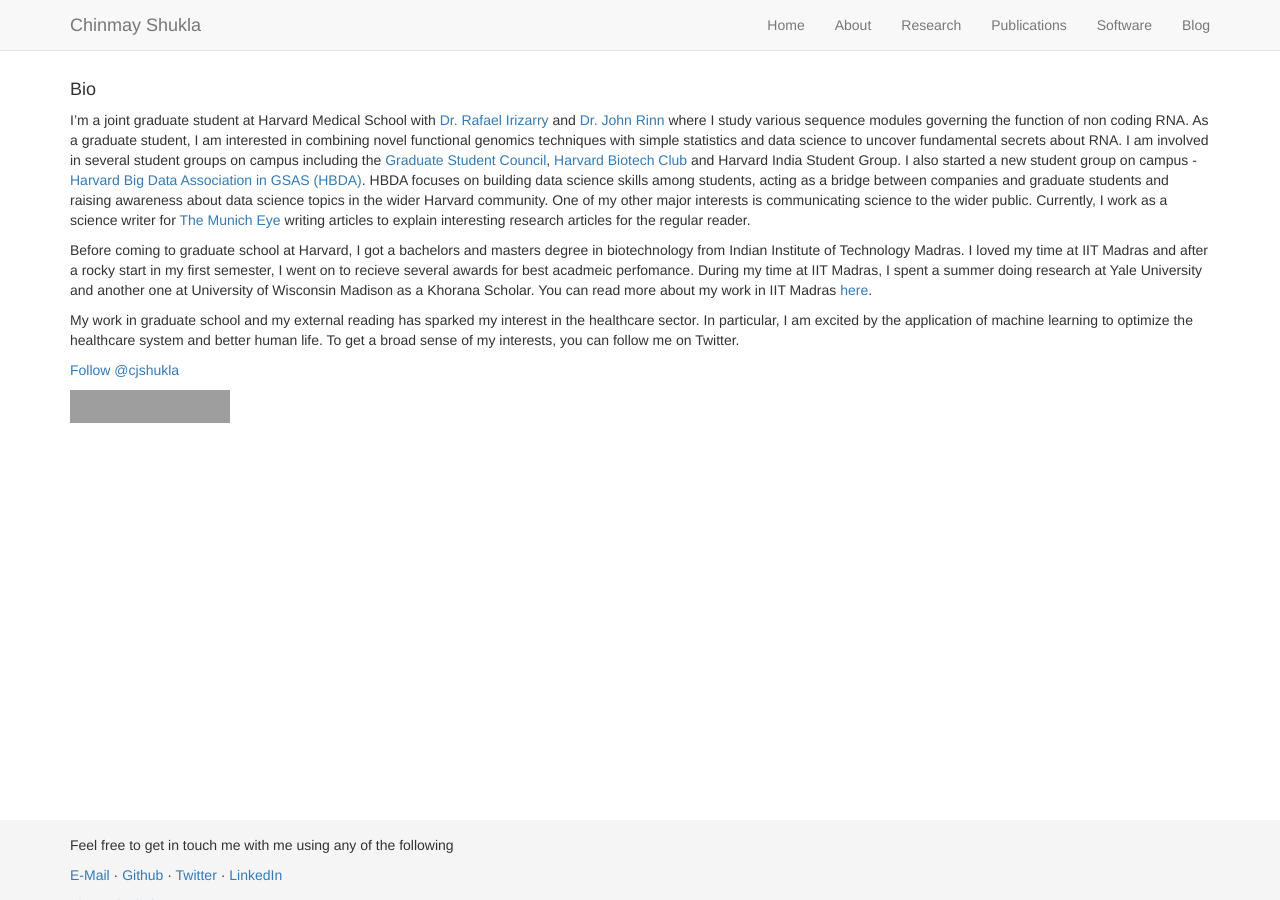
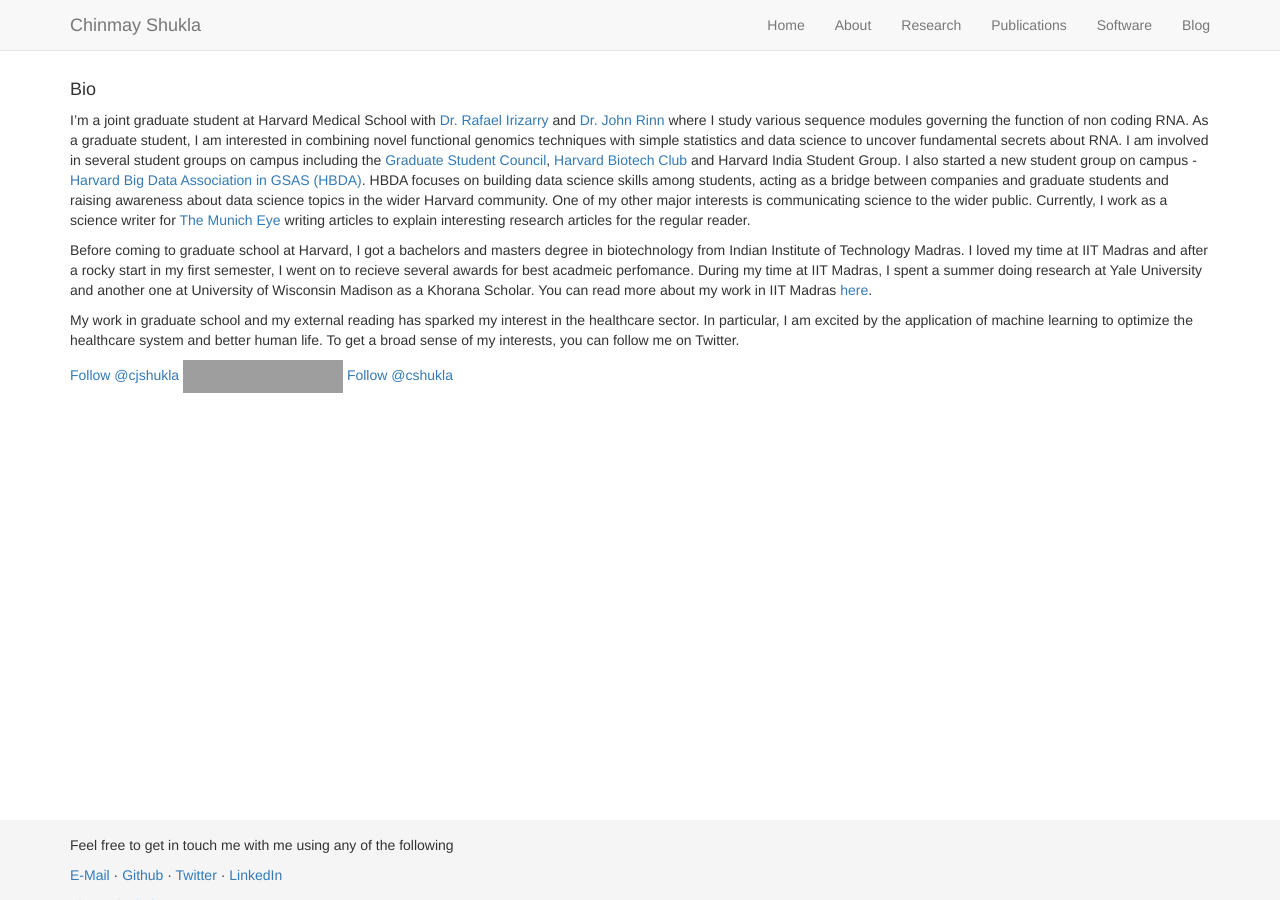
Before and after one commit to cshukla/cshukla.github.io, a Jekyll site: the page built from pages/about.md, in a window 1280 px wide and 900 px high. Built offline with Jekyll 4.4.1, drawn with Linux system fonts in a browser that asks for light colours; nearby versions of some CDN libraries; comment, search, counter and statistics services are not loaded; grey boxes are pictures that could not be loaded.

Commit message:
add GitHub button

```diff
--- a/pages/about.md
+++ b/pages/about.md
@@ -13,6 +13,5 @@ Before coming to graduate school at Harvard, I got a bachelors and masters degre
 My work in graduate school and my external reading has sparked my interest in the healthcare sector. In particular, I am excited by the application of machine learning to optimize the healthcare system and better human life. To get a broad sense of my interests, you can follow me on Twitter.
 
 
-<a href="https://twitter.com/cjshukla" class="twitter-follow-button" data-show-count="false">Follow @cjshukla</a><script async src="//platform.twitter.com/widgets.js" charset="utf-8"></script>
 
-<a href="https://www.linkedin.com/pub/chinmay-shukla/113/32/9a4"> <img src="https://static.licdn.com/scds/common/u/img/webpromo/btn_viewmy_160x33.png" width="160" height="33" border="0" alt="View Chinmay Shukla's profile on LinkedIn"> </a>
+<a href="https://twitter.com/cjshukla" class="twitter-follow-button" data-show-count="false">Follow @cjshukla</a><script async src="//platform.twitter.com/widgets.js" charset="utf-8"></script> <a href="https://www.linkedin.com/pub/chinmay-shukla/113/32/9a4"> <img src="https://static.licdn.com/scds/common/u/img/webpromo/btn_viewmy_160x33.png" width="160" height="33" border="0" alt="View Chinmay Shukla's profile on LinkedIn"> </a> <a class="github-button" href="https://github.com/cshukla" data-style="mega" data-count-href="/cshukla/followers" data-count-api="/users/cshukla#followers" data-count-aria-label="# followers on GitHub" aria-label="Follow @cshukla on GitHub">Follow @cshukla</a>
```
